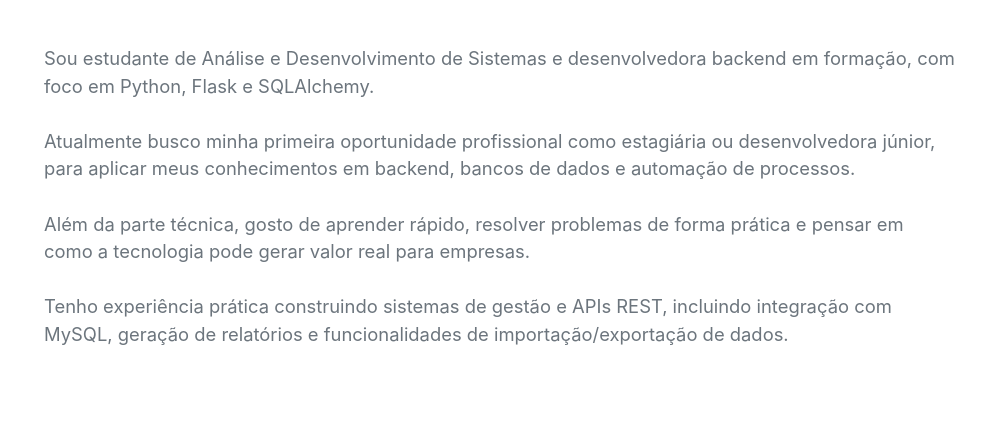
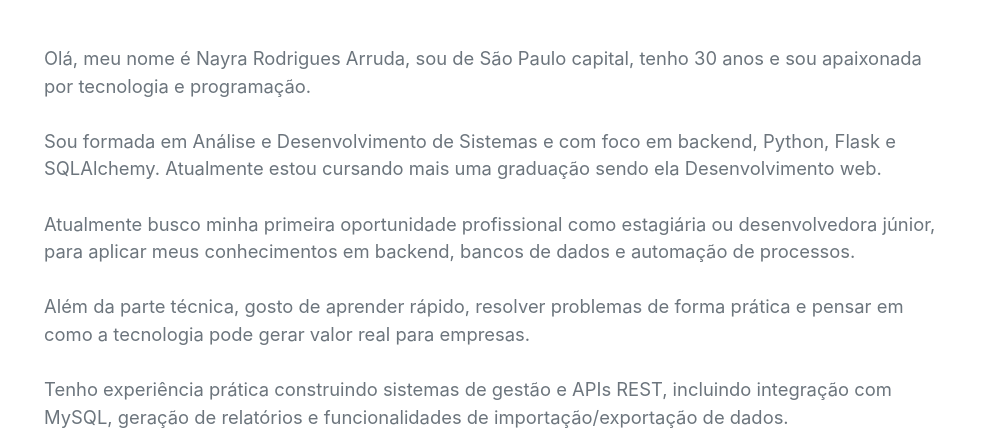
Before and after one commit to NayIubriniz/aws-foundations, a plain HTML site: page website/index.html in a window 1280 px wide. Shown: the part 515-952 px from the top of the page, 276-1280 px from the left. Drawn offline with nearby package versions, Linux system fonts and the light colour scheme; a web font is replaced by a local one.

Commit message:
atualizando minhas informações

```diff
--- a/website/index.html
+++ b/website/index.html
@@ -49,7 +49,9 @@
 
                     </div>
                     <p class="lead mb-5">
-                        Sou estudante de Análise e Desenvolvimento de Sistemas e desenvolvedora backend em formação, com foco em Python, Flask e SQLAlchemy.
+                        Olá, meu nome é Nayra Rodrigues Arruda, sou de São Paulo capital, tenho 30 anos e sou apaixonada por tecnologia e programação.
+                       </br></br>
+                        Sou formada em Análise e Desenvolvimento de Sistemas e com foco em backend, Python, Flask e SQLAlchemy. Atualmente estou cursando mais uma graduação sendo ela Desenvolvimento web.
                         </br></br>
                         Atualmente busco minha primeira oportunidade profissional como estagiária ou desenvolvedora júnior, para aplicar meus conhecimentos em backend, bancos de dados e automação de processos.
                         </br></br>
```
